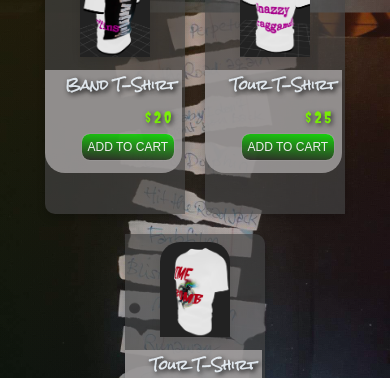
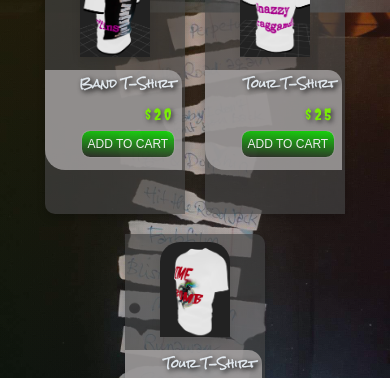
Before and after one commit to joaoaugusto-jesus/Band_website, a Next.js app: page / in a window 390 px wide. Shown: the part 466-844 px from the top of the page. Built offline with nearby package versions, Linux system fonts and the light colour scheme; a web font is replaced by a local one.

Commit message:
wip deploy to netifly

```diff
--- a/src/app/components/Merchandise/Merchandise.module.css
+++ b/src/app/components/Merchandise/Merchandise.module.css
@@ -59,7 +59,7 @@
   height: auto;
   justify-items: flex-end;
   background-color: #a8a5a5df;
-  border-radius: 0 0 20px 20px;
+  border-radius: 0 14px 0px 20px;
   opacity: 0.9;
   padding-bottom: 5px;
 
@@ -105,11 +105,18 @@
   .card {
     margin: 10px;
     width: 140px;
-    height: 280px;
+    height: 240px;
 
   }
   .card img {
     width: 50%;
+  }
+  .name{
+    font-size: 0.7rem;
+  }
+  .Button {
+    padding: 6px 6px;
+    font-size: 12px;
   }
 }
 
```
